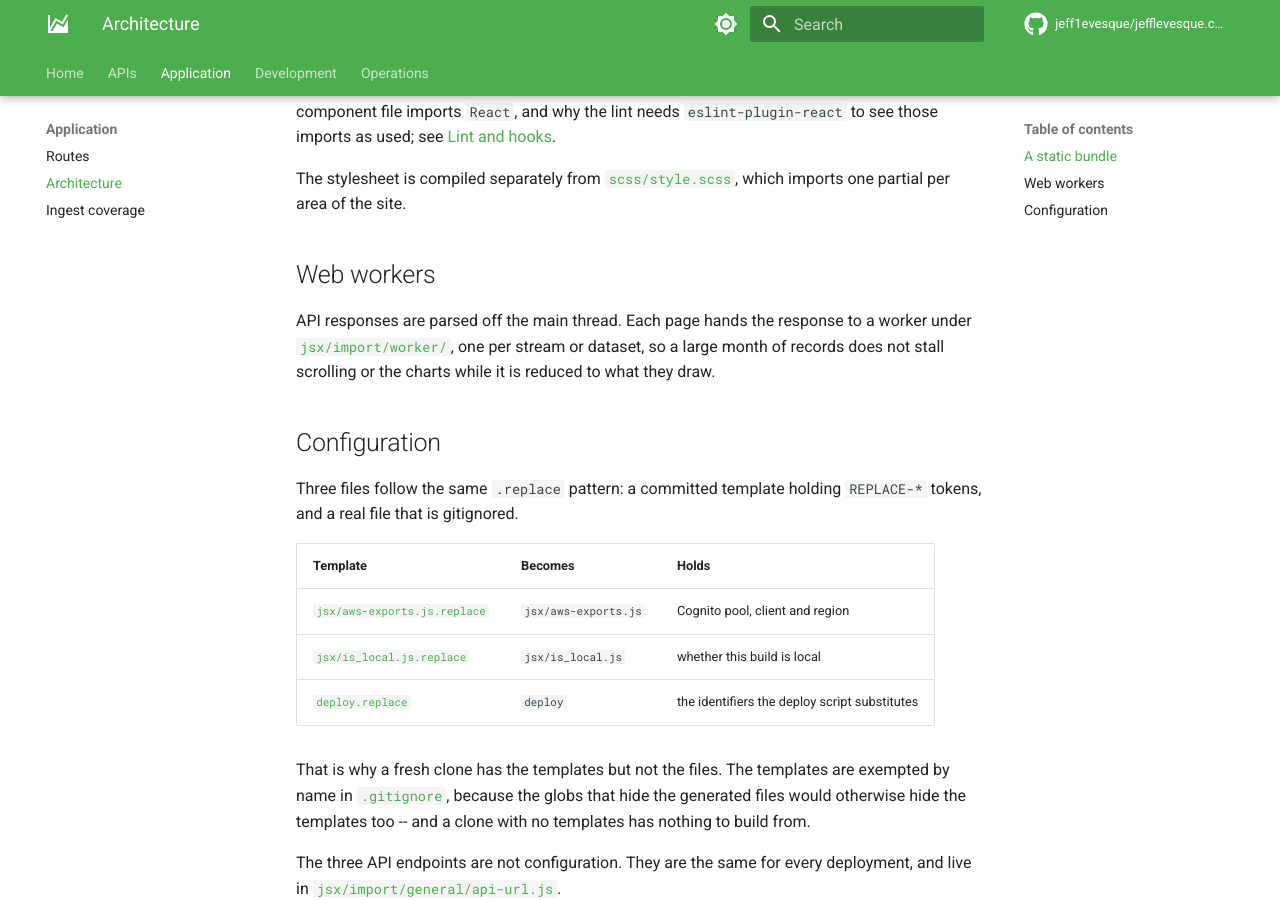
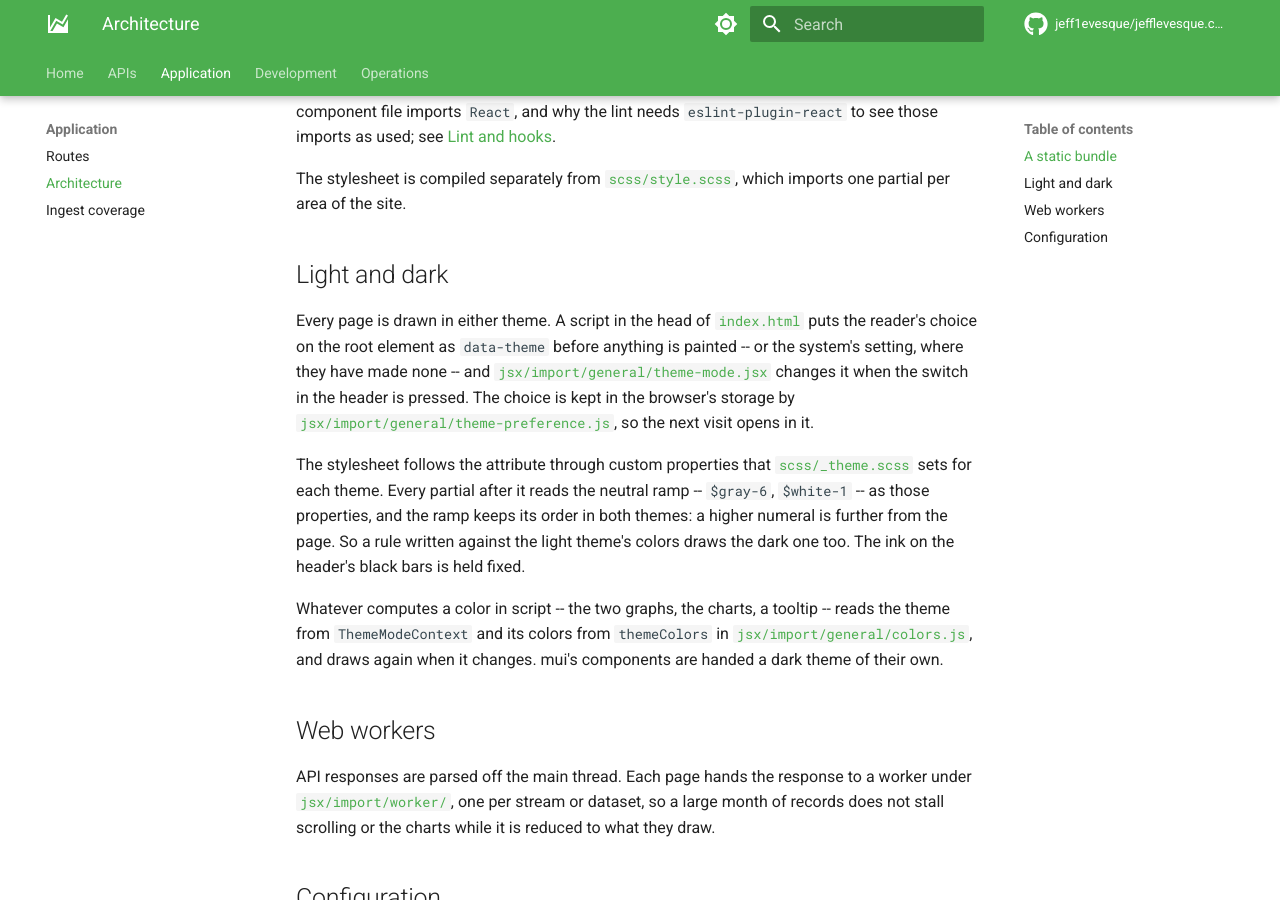
Before and after one commit to jeff1evesque/jefflevesque.com, an MkDocs documentation site: the page built from documentation/application/architecture.md, in a window 1280 px wide and 900 px high, scrolled down 704 px. Built offline with MkDocs 1.6.1 and Material for MkDocs 9.7.7, drawn with Linux system fonts in a browser that asks for light colours; comment, search, counter and statistics services are not loaded.

Commit message:
#115: architecture.md, add a section on the light and dark themes

```diff
--- a/documentation/application/architecture.md
+++ b/documentation/application/architecture.md
@@ -29,6 +29,30 @@ The stylesheet is compiled separately from
 [`scss/style.scss`](https://github.com/jeff1evesque/jefflevesque.com/blob/master/scss/style.scss),
 which imports one partial per area of the site.
 
+## Light and dark
+
+Every page is drawn in either theme. A script in the head of
+[`index.html`](https://github.com/jeff1evesque/jefflevesque.com/blob/master/index.html)
+puts the reader's choice on the root element as `data-theme` before anything is
+painted -- or the system's setting, where they have made none -- and
+[`jsx/import/general/theme-mode.jsx`](https://github.com/jeff1evesque/jefflevesque.com/blob/master/jsx/import/general/theme-mode.jsx)
+changes it when the switch in the header is pressed. The choice is kept in the
+browser's storage by
+[`jsx/import/general/theme-preference.js`](https://github.com/jeff1evesque/jefflevesque.com/blob/master/jsx/import/general/theme-preference.js),
+so the next visit opens in it.
+
+The stylesheet follows the attribute through custom properties that
+[`scss/_theme.scss`](https://github.com/jeff1evesque/jefflevesque.com/blob/master/scss/_theme.scss)
+sets for each theme. Every partial after it reads the neutral ramp -- `$gray-6`,
+`$white-1` -- as those properties, and the ramp keeps its order in both themes: a higher
+numeral is further from the page. So a rule written against the light theme's colors
+draws the dark one too. The ink on the header's black bars is held fixed.
+
+Whatever computes a color in script -- the two graphs, the charts, a tooltip -- reads
+the theme from `ThemeModeContext` and its colors from `themeColors` in
+[`jsx/import/general/colors.js`](https://github.com/jeff1evesque/jefflevesque.com/blob/master/jsx/import/general/colors.js),
+and draws again when it changes. mui's components are handed a dark theme of their own.
+
 ## Web workers
 
 API responses are parsed off the main thread. Each page hands the response to a worker
```
